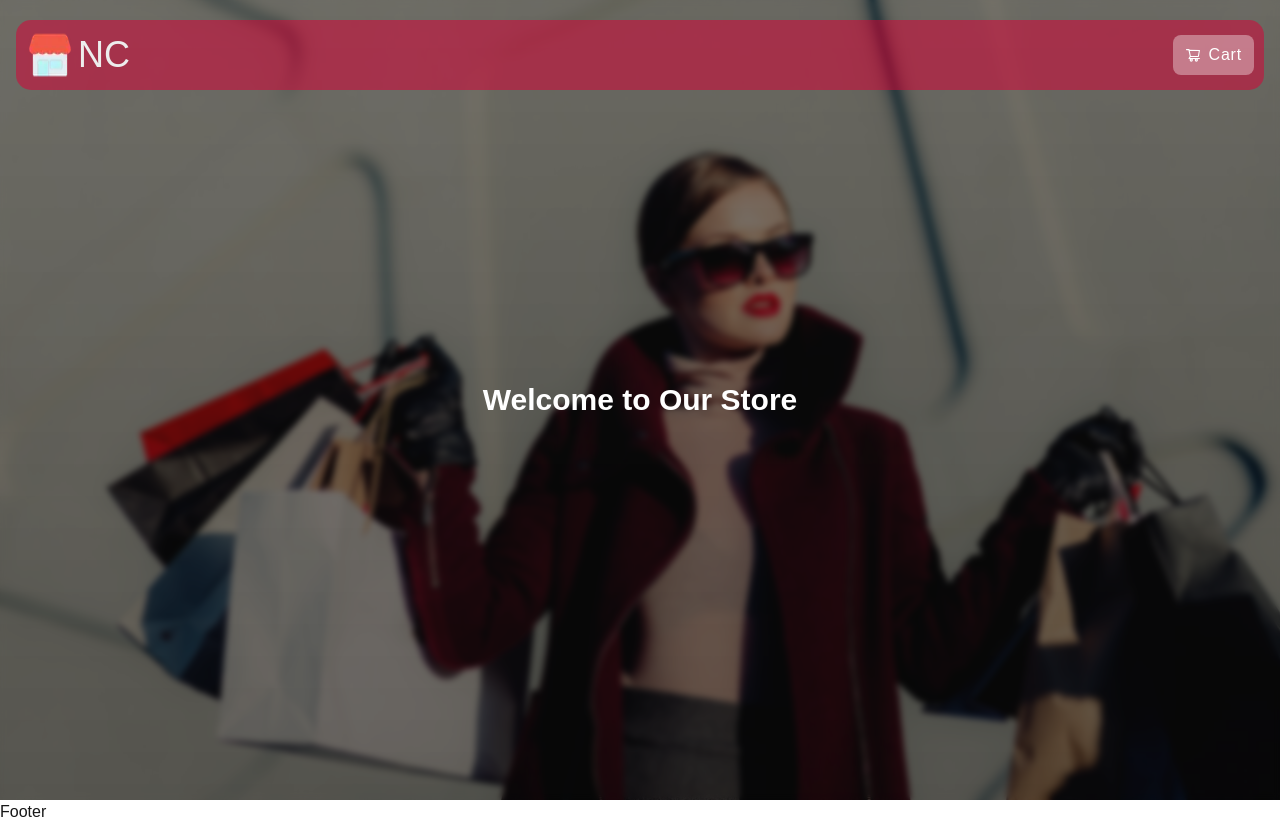
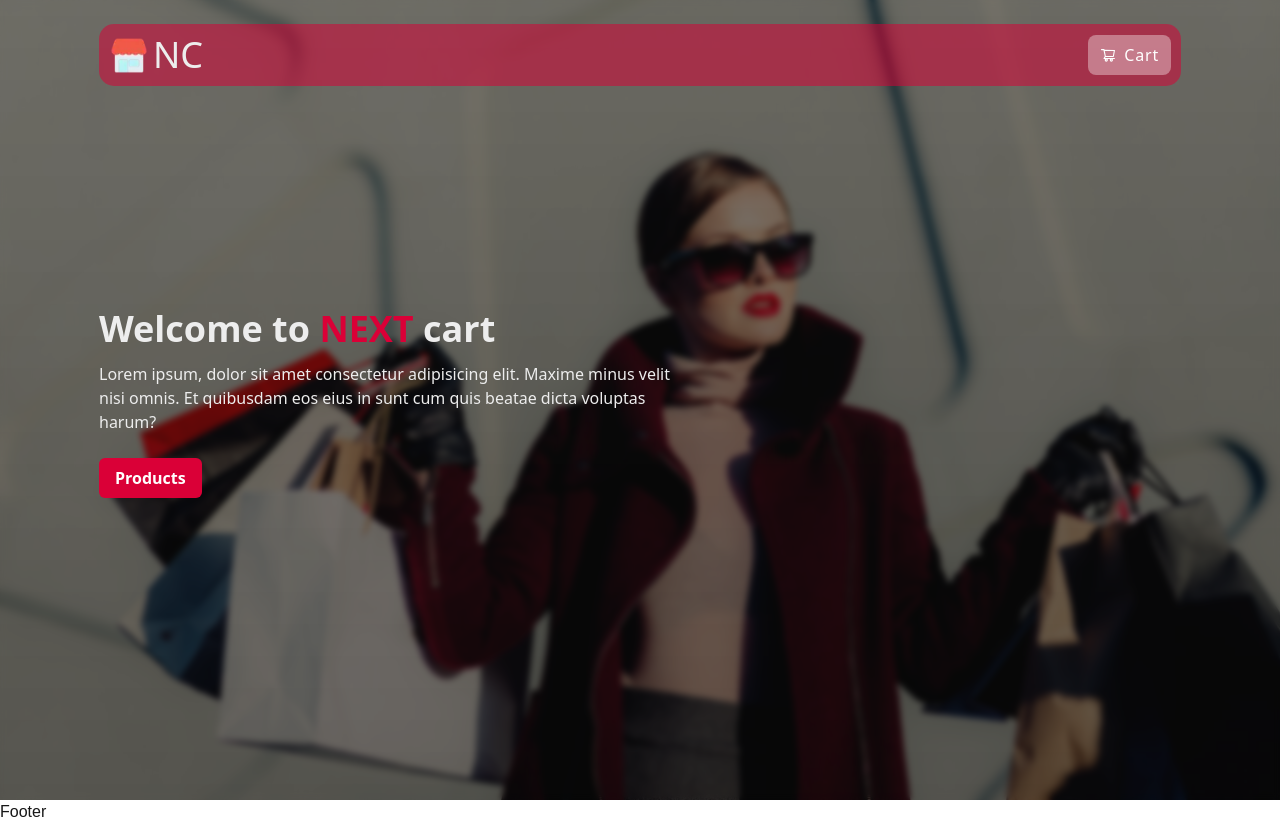
Before and after one commit to AQSA-ABDULLAH/ecommerce-s-app-with-seo, a Next.js app: page / in a window 1280 px wide. Built offline with nearby package versions, Linux system fonts and the light colour scheme.

Commit message:
create hero section

```diff
--- a/components/hero/Header.jsx
+++ b/components/hero/Header.jsx
@@ -2,12 +2,13 @@ import React from 'react';
 
 function Header() {
   return (
-    <div className="mx-[16px] bg-[#DA003785] rounded-[15px] flex justify-between items-center py-[8px] px-[10px]">
+    <div className="mx-[83px] bg-[#DA003785] rounded-[15px] flex justify-between items-center py-[4px] px-[10px]">
       <a href="/" className="text-inherit decoration-inherit">
-        <div className="flex gap-[0.25rem]">
+        <div className="flex gap-[0.25rem] items-center">
           <img
             alt="Logo"
             src="/assets/logo.webp"
+            className='w-[40px] h-[43px]'
           />
           <h2 className="text-[36px] text-[#EDEDED]">NC</h2>
         </div>
--- a/components/hero/Hero.jsx
+++ b/components/hero/Hero.jsx
@@ -1,10 +1,10 @@
-'use client';
+"use client";
 
-import React, { useState, useEffect } from 'react';
-import Header from './Header';
+import React, { useState, useEffect } from "react";
+import Header from "./Header";
 
 const images = [
-  '/assets/shopping-image.jpg', // Make sure this path is correct
+  "/assets/shopping-image.jpg", // Make sure this path is correct
 ];
 
 function Hero() {
@@ -21,24 +21,41 @@ function Hero() {
 
   return (
     <div className="min-h-screen">
-
       <div
         className="h-screen bg-cover bg-center relative"
         style={{
           backgroundImage: `url(${images[currentImageIndex]})`,
-          backgroundColor: '#ccc',
-          boxShadow:
-            'inset 100px 100px 100px 100px rgba(0,0,0,0)',
+          backgroundColor: "#ccc",
+          boxShadow: "inset 100px 100px 100px 100px rgba(0,0,0,0)",
         }}
       >
         {/* Overlay */}
         <div className="absolute inset-0 bg-gradient-to-b from-black/50 to-black/60 backdrop-blur-[3px]"></div>
 
-        <div className='absolute z-50 py-[20px] w-[100%]'>
-        <Header />
+        <div className="absolute z-50 my-[20px] px-[16px] py-[4px] w-[100%] font-style">
+          <Header />
         </div>
-        <div className="absolute inset-0 flex items-center justify-center text-white text-3xl font-bold">
-          Welcome to Our Store
+        <div className="absolute inset-0 flex items-center justify-start text-[#EDEDED]">
+          <div className="px-[99px] py-[16px] max-w-[780px] font-style">
+            <h2 className="text-[36px] font-semibold">
+              Welcome to <span className="text-[#DA0037] font-extrabold">NEXT</span> cart
+            </h2>
+            <p className="text-[16px] mt-[6px]">
+              Lorem ipsum, dolor sit amet consectetur adipisicing elit. Maxime
+              minus velit nisi omnis. Et quibusdam eos eius in sunt cum quis
+              beatae dicta voluptas harum?
+            </p>
+            <div className="mt-[24px] text-[16px]">
+              <a href="/products">
+                <button
+                  type="button"
+                  className="px-4 py-2 bg-[#DA0037] text-white font-semibold rounded-md hover:bg-primary-dark"
+                >
+                  Products
+                </button>
+              </a>
+            </div>
+          </div>
         </div>
       </div>
     </div>
--- a/tailwind.config.mjs
+++ b/tailwind.config.mjs
@@ -11,6 +11,9 @@ export default {
         background: "var(--background)",
         foreground: "var(--foreground)",
       },
+      fontFamily: {
+        style: ["ui-sans-serif", "system-ui"],
+      },
     },
   },
   plugins: [],
```
